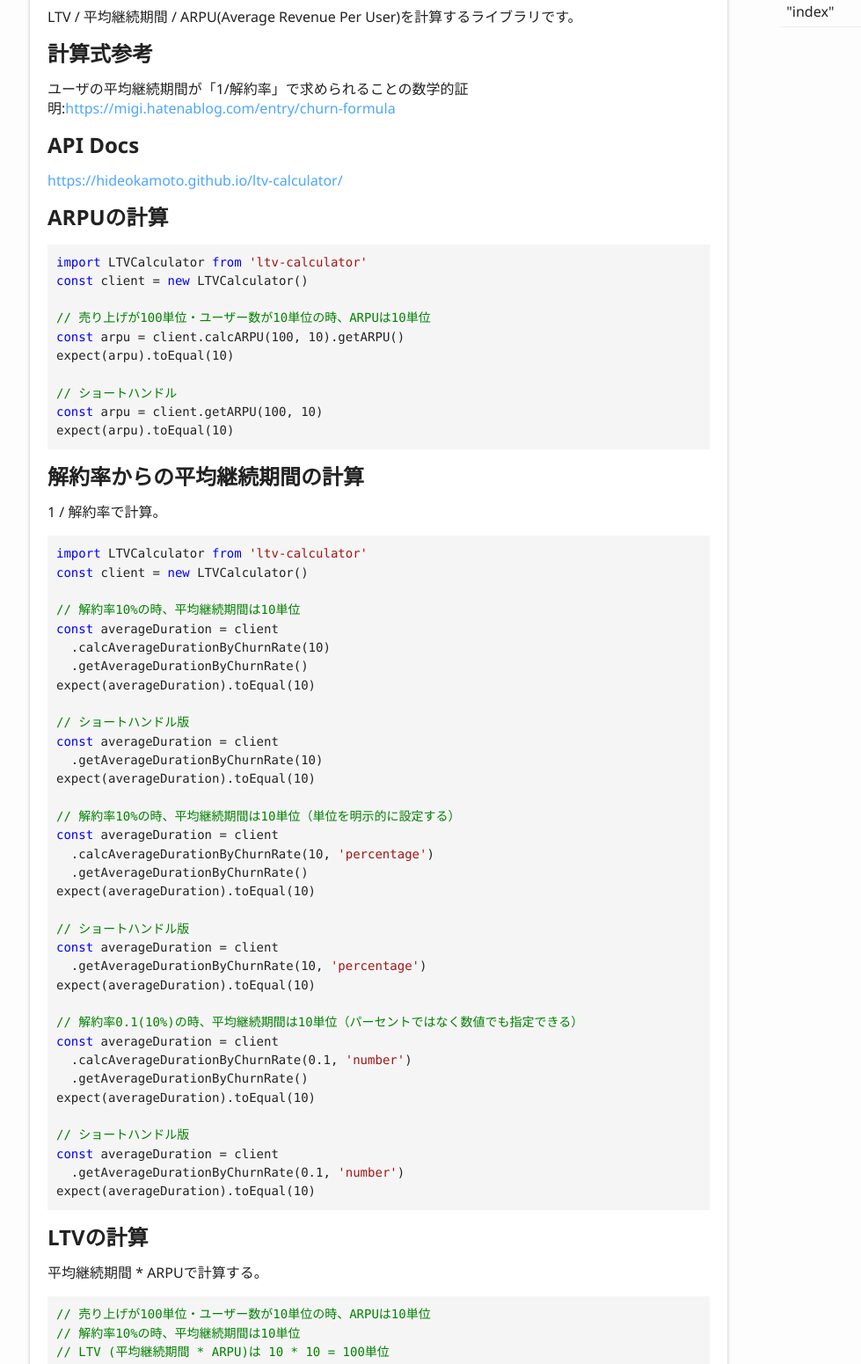
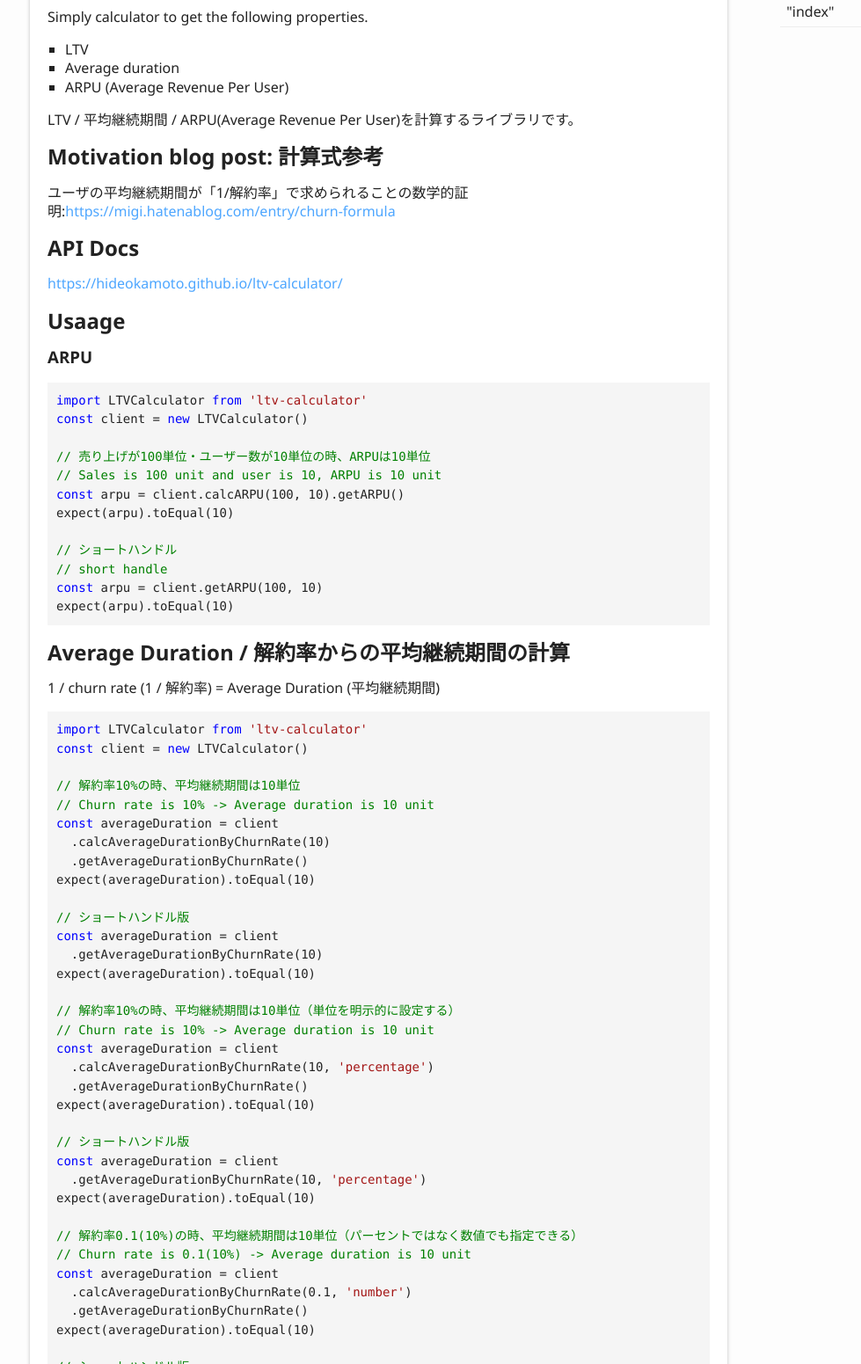
Before and after one commit to hideokamoto/ltv-calculator, a website: page docs/index.html in a window 1280 px wide. Shown: the part 249-1800 px from the top of the page at 88% size, without its empty margins (6-985 px from the left). Drawn offline with Linux system fonts and the light colour scheme.

Commit message:
just translate

```diff
--- a/docs/index.html
+++ b/docs/index.html
@@ -67,36 +67,48 @@
 				<a href="#ltv-calculator" id="ltv-calculator" style="color: inherit; text-decoration: none;">
 					<h1>LTV calculator</h1>
 				</a>
+				<p>Simply calculator to get the following properties.</p>
+				<ul>
+					<li>LTV</li>
+					<li>Average duration</li>
+					<li>ARPU (Average Revenue Per User)</li>
+				</ul>
 				<p>LTV / 平均継続期間 / ARPU(Average Revenue Per User)を計算するライブラリです。</p>
-				<a href="#計算式参考" id="計算式参考" style="color: inherit; text-decoration: none;">
-					<h2>計算式参考</h2>
+				<a href="#motivation-blog-post-計算式参考" id="motivation-blog-post-計算式参考" style="color: inherit; text-decoration: none;">
+					<h2>Motivation blog post: 計算式参考</h2>
 				</a>
 				<p>ユーザの平均継続期間が「1/解約率」で求められることの数学的証明:<a href="https://migi.hatenablog.com/entry/churn-formula">https://migi.hatenablog.com/entry/churn-formula</a></p>
 				<a href="#api-docs" id="api-docs" style="color: inherit; text-decoration: none;">
 					<h2>API Docs</h2>
 				</a>
 				<p><a href="https://hideokamoto.github.io/ltv-calculator/">https://hideokamoto.github.io/ltv-calculator/</a></p>
-				<a href="#arpuの計算" id="arpuの計算" style="color: inherit; text-decoration: none;">
-					<h2>ARPUの計算</h2>
+				<a href="#usaage" id="usaage" style="color: inherit; text-decoration: none;">
+					<h2>Usaage</h2>
+				</a>
+				<a href="#arpu" id="arpu" style="color: inherit; text-decoration: none;">
+					<h3>ARPU</h3>
 				</a>
 				<pre><code class="language-typescript"><span class="hljs-keyword">import</span> LTVCalculator <span class="hljs-keyword">from</span> <span class="hljs-string">'ltv-calculator'</span>
 <span class="hljs-keyword">const</span> client = <span class="hljs-keyword">new</span> LTVCalculator()
 
 <span class="hljs-comment">// 売り上げが100単位・ユーザー数が10単位の時、ARPUは10単位</span>
+<span class="hljs-comment">// Sales is 100 unit and user is 10, ARPU is 10 unit</span>
 <span class="hljs-keyword">const</span> arpu = client.calcARPU(<span class="hljs-number">100</span>, <span class="hljs-number">10</span>).getARPU()
 expect(arpu).toEqual(<span class="hljs-number">10</span>)
 
 <span class="hljs-comment">// ショートハンドル</span>
+<span class="hljs-comment">// short handle</span>
 <span class="hljs-keyword">const</span> arpu = client.getARPU(<span class="hljs-number">100</span>, <span class="hljs-number">10</span>)
 expect(arpu).toEqual(<span class="hljs-number">10</span>)</code></pre>
-				<a href="#解約率からの平均継続期間の計算" id="解約率からの平均継続期間の計算" style="color: inherit; text-decoration: none;">
-					<h2>解約率からの平均継続期間の計算</h2>
+				<a href="#average-duration--解約率からの平均継続期間の計算" id="average-duration--解約率からの平均継続期間の計算" style="color: inherit; text-decoration: none;">
+					<h2>Average Duration / 解約率からの平均継続期間の計算</h2>
 				</a>
-				<p>1 / 解約率で計算。</p>
+				<p>1 / churn rate (1 / 解約率) = Average Duration (平均継続期間)</p>
 				<pre><code class="language-typescript"><span class="hljs-keyword">import</span> LTVCalculator <span class="hljs-keyword">from</span> <span class="hljs-string">'ltv-calculator'</span>
 <span class="hljs-keyword">const</span> client = <span class="hljs-keyword">new</span> LTVCalculator()
 
 <span class="hljs-comment">// 解約率10%の時、平均継続期間は10単位 </span>
+<span class="hljs-comment">// Churn rate is 10% -&gt; Average duration is 10 unit</span>
 <span class="hljs-keyword">const</span> averageDuration = client
   .calcAverageDurationByChurnRate(<span class="hljs-number">10</span>)
   .getAverageDurationByChurnRate()
@@ -108,6 +120,7 @@ expect(averageDuration).toEqual(<span class="hljs-number">10</span>)
 expect(averageDuration).toEqual(<span class="hljs-number">10</span>)
 
 <span class="hljs-comment">// 解約率10%の時、平均継続期間は10単位（単位を明示的に設定する）</span>
+<span class="hljs-comment">// Churn rate is 10% -&gt; Average duration is 10 unit</span>
 <span class="hljs-keyword">const</span> averageDuration = client
   .calcAverageDurationByChurnRate(<span class="hljs-number">10</span>, <span class="hljs-string">'percentage'</span>)
   .getAverageDurationByChurnRate()
@@ -119,6 +132,7 @@ expect(averageDuration).toEqual(<span class="hljs-number">10</span>)
 expect(averageDuration).toEqual(<span class="hljs-number">10</span>)
 
 <span class="hljs-comment">// 解約率0.1(10%)の時、平均継続期間は10単位（パーセントではなく数値でも指定できる）</span>
+<span class="hljs-comment">// Churn rate is 0.1(10%) -&gt; Average duration is 10 unit</span>
 <span class="hljs-keyword">const</span> averageDuration = client
   .calcAverageDurationByChurnRate(<span class="hljs-number">0.1</span>, <span class="hljs-string">'number'</span>)
   .getAverageDurationByChurnRate()
@@ -132,9 +146,14 @@ expect(averageDuration).toEqual(<span class="hljs-number">10</span>)</code></pre
 					<h2>LTVの計算</h2>
 				</a>
 				<p>平均継続期間 * ARPUで計算する。</p>
-				<pre><code class="language-typescript"><span class="hljs-comment">// 売り上げが100単位・ユーザー数が10単位の時、ARPUは10単位</span>
-<span class="hljs-comment">// 解約率10%の時、平均継続期間は10単位 </span>
-<span class="hljs-comment">// LTV (平均継続期間 * ARPU)は 10 * 10 = 100単位</span>
+				<pre><code class="language-typescript"><span class="hljs-comment">// 1: 売り上げが100単位・ユーザー数が10単位の時、ARPUは10単位</span>
+<span class="hljs-comment">//    Sales is 100 unit and user is 10, ARPU is 10 unit</span>
+<span class="hljs-comment">//</span>
+<span class="hljs-comment">// 2: 解約率10%の時、平均継続期間は10単位 </span>
+<span class="hljs-comment">//    Churn rate is 10% -&gt; Average duration is 10 unit</span>
+<span class="hljs-comment">//</span>
+<span class="hljs-comment">// 3: LTV (平均継続期間 * ARPU)は 10 * 10 = 100単位</span>
+<span class="hljs-comment">//    LTV (Average Duration * ARPU) is 10 * 10 = 100 unit</span>
 <span class="hljs-keyword">const</span> arpu = client.calcARPU(<span class="hljs-number">100</span>, <span class="hljs-number">10</span>)
     .calcAverageDurationByChurnRate(<span class="hljs-number">10</span>)
     .getLTV()
```
Also changed, not shown: docs/classes/_index_.ltvcalculator.html (+15 -15 lines), docs/modules/_index_.html (+1 -1 lines), README.md.
